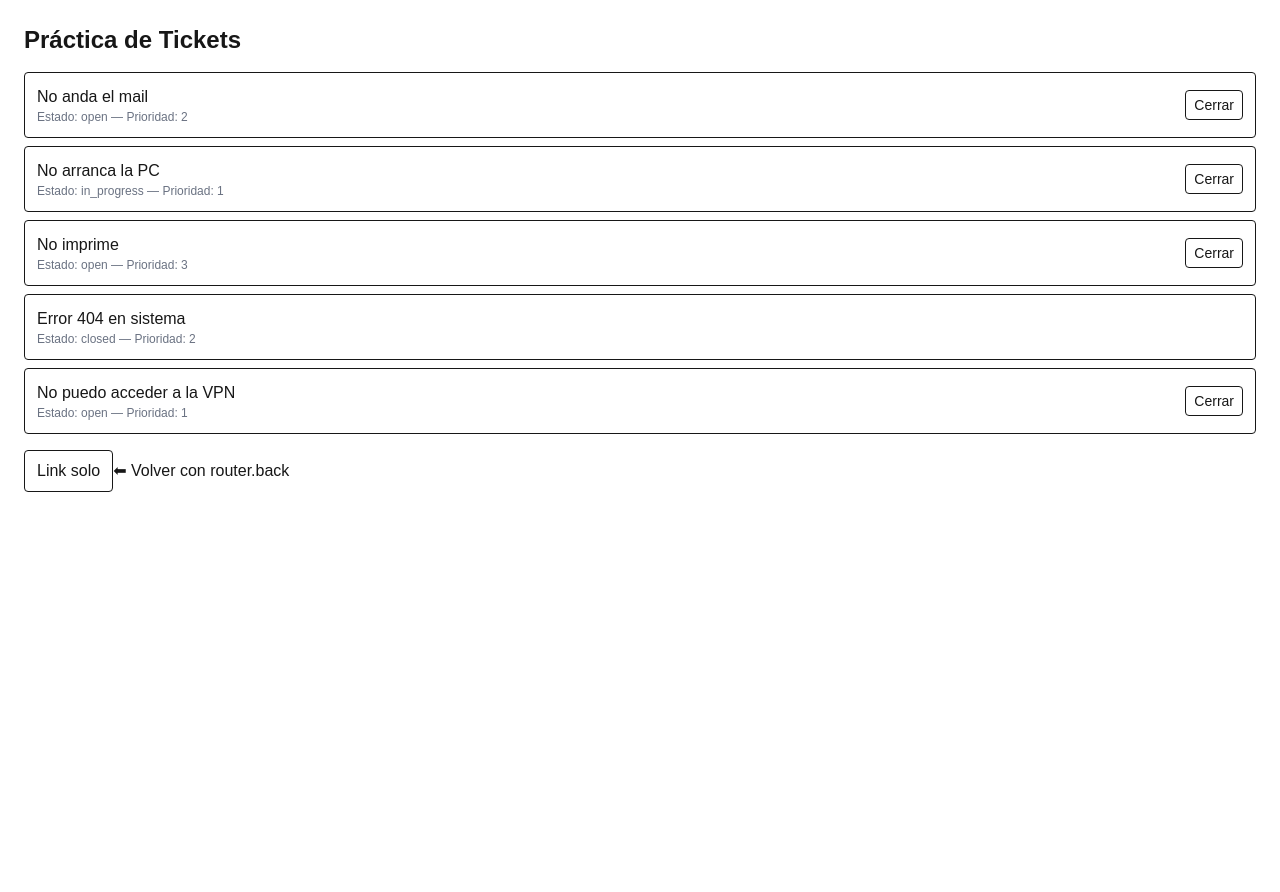
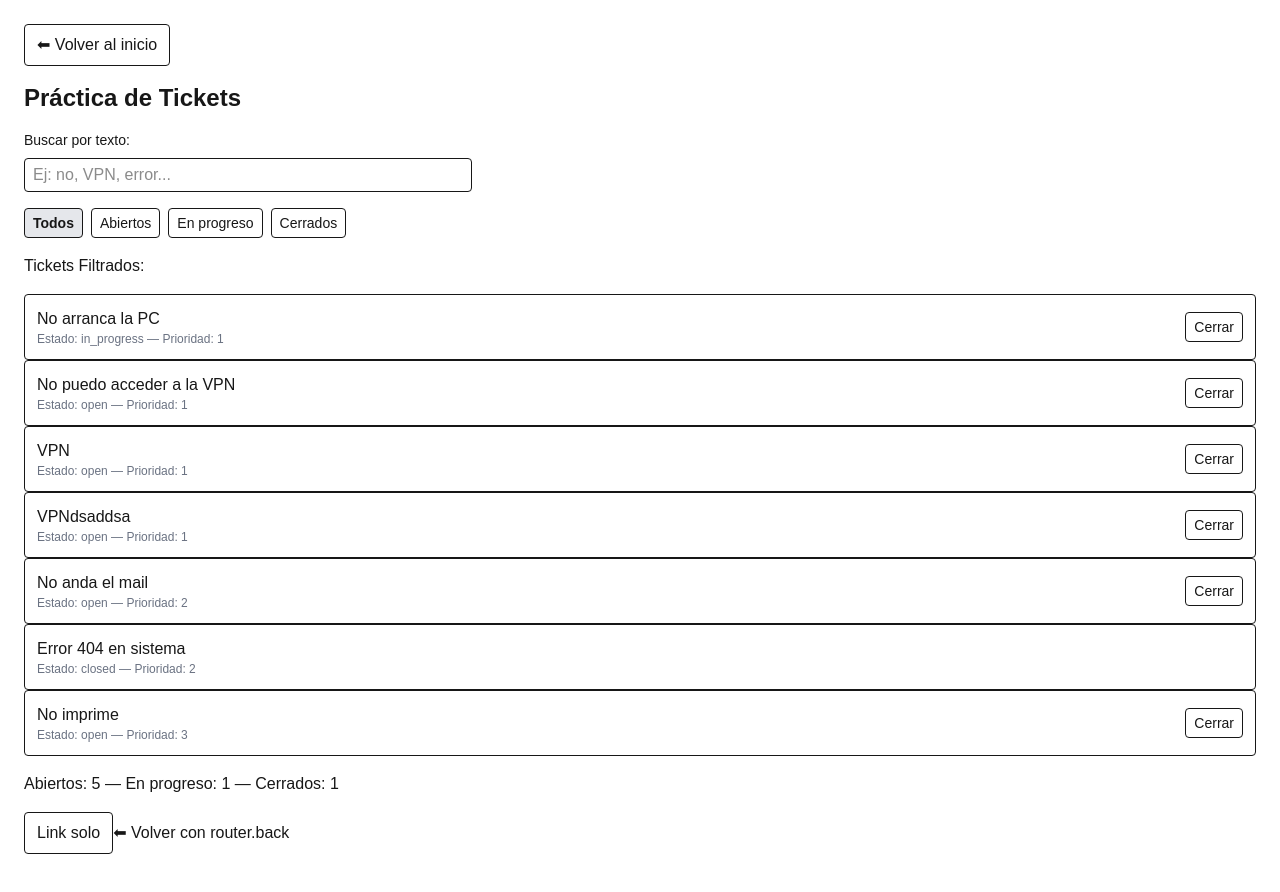
Before and after one commit to GonzaloAranza/react-practicas, a Next.js app: page /practicas/tickets in a window 1280 px wide. Before the commit the page ends 800 px from the top, so only its background shows below. Built offline with nearby package versions, Linux system fonts and the light colour scheme.

Commit message:
search logic

```diff
--- a/src/app/page.tsx
+++ b/src/app/page.tsx
@@ -1,98 +1,23 @@
 "use client";
 
-import React, { useState } from "react";
 import Link from "next/link"
 
-export default function Page() {
-  const [nombreInput, setNombreInput] = useState("");
-  const [nombreMostrado, setNombreMostrado] = useState("");
 
-  function manejarCambio(event: React.ChangeEvent<HTMLInputElement>) {
-    setNombreInput(event.target.value);
-  }
 
-  function manejarClick() {
-    setNombreMostrado(nombreInput);
-  }
 
-  const tickets = [
-  { id: 1, title: "No anda el mail", status: "open", priority: 2 },
-  { id: 2, title: "No arranca la PC", status: "in_progress", priority: 1 },
-  { id: 3, title: "No imprime", status: "open", priority: 3 },
-  { id: 4, title: "Error 404 en sistema", status: "closed", priority: 2 },
-  { id: 5, title: "No puedo acceder a la VPN", status: "open", priority: 1 },
-];
+export default function HomePage() {
+  return (
+    <main className="p-6 space-y-4">
+      <h1 className="text-2xl font-bold">Inicio</h1>
+      <p className="text-sm text-gray-600">
+        Este es el laboratorio de prácticas con React + Next.
+      </p>
 
-  return (
-    <main
-      style={{
-        minHeight: "100vh",
-        display: "flex",
-        alignItems: "center",
-        justifyContent: "center",
-        fontFamily: "sans-serif",
-        backgroundColor: "#a33434ff",
-      }}
-    >
-      <div
-        style={{
-          backgroundColor: "black",
-          padding: "24px",
-          borderRadius: "12px",
-          boxShadow: "0 4px 12px rgba(0,0,0,0.1)",
-          minWidth: "280px",
-        }}
-      >
-        <h1 style={{ marginBottom: "16px", fontSize: "20px" }}>
-          Saludo interactivo
-        </h1>
-
-        <input
-          type="text"
-          placeholder="Escribí tu nombre"
-          value={nombreInput}
-          onChange={manejarCambio}
-          style={{
-            width: "100%",
-            padding: "8px",
-            marginBottom: "12px",
-            borderRadius: "6px",
-            border: "1px solid #ccc",
-          }}
-        />
-
-        <button
-          onClick={manejarClick}
-          style={{
-            width: "100%",
-            padding: "8px",
-            borderRadius: "6px",
-            border: "none",
-            cursor: "pointer",
-            fontWeight: "bold",
-            marginBottom: "12px",
-          }}
-        >
-          Saludar
+      <Link href="/practicas/tickets">
+        <button className="border rounded px-3 py-2 hover:bg-gray-100">
+          Ir a práctica de tickets
         </button>
-
-        {nombreMostrado && (
-          <p style={{ fontSize: "16px" }}>Hola {nombreMostrado}</p>
-        )}
-
-         <Link href="/practicas/tickets">
-        <button className="border rounded px-3 py-2 hover:bg-gray-100">
-          Buton
-         </button>
       </Link>
-
-      <Link
-         href="/practicas/tickets"
-        className="inline-block border rounded px-3 py-2 hover:bg-gray-100"
->     Link solo
-      </Link>
-
-      </div>
     </main>
   );
 }
--- /dev/null
+++ b/src/app/practicas/tickets/SearchBar.tsx
@@ -0,0 +1,23 @@
+
+type searchBarProps = {
+  value: string;
+  onChange: (value:string) => void;
+};
+
+export function SearchBar ({value, onChange}:searchBarProps){
+
+  return(
+
+        <div className="space-y-2">
+            <label className="block text-sm font-medium">
+            Buscar por texto:
+            </label>
+        <input
+          className="border rounded px-2 py-1 w-full max-w-md"
+          value={value}                            // 👈 lee del estado
+          onChange={(e) => onChange(e.target.value)} // 👈 actualiza estado
+          placeholder="Ej: no, VPN, error..."
+        />
+        </div>
+  )
+}
--- /dev/null
+++ b/src/app/practicas/tickets/StatusFilter.tsx
@@ -0,0 +1,39 @@
+import type { StatusFilter as StatusFilterType } from "@/lib/tickets";
+
+
+type StatusFilterProps = {
+  value: StatusFilterType;
+  onChange: (value: StatusFilterType) => void;
+};
+
+
+export function StatusFilter({ value, onChange }: StatusFilterProps) {
+  const options: { label: string; value: StatusFilterType }[] = [
+    { label: "Todos", value: "all" },
+    { label: "Abiertos", value: "open" },
+    { label: "En progreso", value: "in_progress" },
+    { label: "Cerrados", value: "closed" },
+  ];
+
+  return (
+    <div className="flex gap-2">
+      {options.map((opt) => {
+        const isActive = opt.value === value;
+
+        return (
+          <button
+            key={opt.value}
+            type="button"
+            onClick={() => onChange(opt.value)}
+            className={
+              "border rounded px-2 py-1 text-sm " +
+              (isActive ? "bg-gray-200 font-semibold" : "hover:bg-gray-100")
+            }
+          >
+            {opt.label}
+          </button>
+        );
+      })}
+    </div>
+  );
+}
--- /dev/null
+++ b/src/app/practicas/tickets/TicketItem.tsx
@@ -0,0 +1,28 @@
+import {Ticket} from "@/lib/tickets"
+
+type TicketItemProps = {
+  ticket: Ticket;
+  onClose: (id: number) => void;
+};
+
+export function TicketItem({ ticket, onClose }: TicketItemProps) {
+  return (
+    <li className="border rounded p-3 flex items-center justify-between">
+      <div>
+        <div className="font-medium">{ticket.title}</div>
+        <div className="text-xs text-gray-500">
+          Estado: {ticket.status} — Prioridad: {ticket.priority}
+        </div>
+      </div>
+
+      {ticket.status !== "closed" && (
+        <button
+          className="text-sm border rounded px-2 py-1 hover:bg-gray-100"
+          onClick={() => onClose(ticket.id)}
+        >
+          Cerrar
+        </button>
+      )}
+    </li>
+  );
+}
--- /dev/null
+++ b/src/app/practicas/tickets/TicketList.tsx
@@ -0,0 +1,26 @@
+import type { Ticket } from "@/lib/tickets";
+import { TicketItem } from "./TicketItem";
+
+type TicketListProps = {
+    tickets: Ticket[];
+    onClose: (id: number) => void;
+};
+
+export function TicketList ({tickets, onClose} : TicketListProps){
+    if (tickets.length === 0){
+        return <p>Lista de tickets vacía</p>
+    }
+
+    return (
+        <ul>
+            {tickets.map((t)=>(
+                <TicketItem
+                key={t.id}
+                ticket={t}
+                onClose={onClose}></TicketItem>
+            ))}
+        </ul>
+    )
+
+
+}
--- /dev/null
+++ b/src/app/practicas/tickets/TicketsCounter.tsx
@@ -0,0 +1,23 @@
+import { Ticket } from "@/lib/tickets"
+import { countTicketsByStatus } from "@/lib/tickets";
+
+type TicketCounterProp = {
+  tickets: Ticket[];
+};
+
+
+
+export function TicketsCounter({tickets} : TicketCounterProp) {
+
+const {
+    open,
+    in_progress,
+    closed,
+} = countTicketsByStatus(tickets);
+
+    return(
+          <div>
+    Abiertos: {open} — En progreso: {in_progress} — Cerrados: {closed}
+  </div>
+    )
+}
--- a/src/app/practicas/tickets/page.tsx
+++ b/src/app/practicas/tickets/page.tsx
@@ -1,27 +1,67 @@
 "use client";
+import Link from "next/link"
+import { useState } from "react";
+import { mockTickets, type Ticket, type StatusFilter as StatusFilterType , closeTickets , searchTicketsByText, filterTicketsByStatus} from "@/lib/tickets";
+import { useRouter } from "next/navigation";
+import { TicketList } from "./TicketList";
+import { SearchBar } from "./SearchBar";
+import { TicketsCounter } from "./TicketsCounter";
+import { StatusFilter } from "./StatusFilter";
 
-import { useState } from "react";
-import { mockTickets, type Ticket, closeTickets } from "@/lib/tickets";
-import Link from "next/link"
-import { useRouter } from "next/navigation";
+
+
 
 
 export default function TicketsPracticePage() {
-        const router = useRouter();
+    const router = useRouter();
 
 
     // estado inicial: los mockTickets
   const [tickets, setTickets] = useState<Ticket[]>(mockTickets);
+  const [searchTicket, setSearchTicket] = useState("");
+  const [statusFilter, setStatusFilter] = useState<StatusFilterType>("all")
+
+
+
 
   const handleClose = (id: number) => {
     setTickets((prev) => closeTickets(prev, id));
   };
 
+
+
+let visibleTickets = tickets;
+
+visibleTickets = filterTicketsByStatus(searchTicketsByText(visibleTickets, searchTicket),statusFilter);
+
+
+
   return (
     <main className="p-6 space-y-4">
+       <Link href={"/"}
+        className="inline-block border rounded px-3 py-2 hover:bg-gray-100"
+        >
+               ⬅ Volver al inicio
+
+       </Link>
+
+
+
       <h1 className="text-2xl font-bold">Práctica de Tickets</h1>
 
-      <ul className="space-y-2">
+
+      <SearchBar
+      value = {searchTicket}
+      onChange={setSearchTicket}>
+      </SearchBar>
+
+      <StatusFilter
+      value={statusFilter}
+      onChange={setStatusFilter}>
+
+      </StatusFilter>
+
+      {/*}<ul className="space-y-2">
         {tickets.map((t) => (
           <li
             key={t.id}
@@ -44,13 +84,25 @@ export default function TicketsPracticePage() {
             )}
           </li>
         ))}
-      </ul>
+      </ul>{*/}
 
+        <h1>Tickets Filtrados:</h1>
+
+        <TicketList
+        tickets={visibleTickets}
+        onClose={handleClose}>
+        </TicketList>
+
+
+
+        <TicketsCounter
+        tickets = {tickets}
+        ></TicketsCounter>
          <Link
          href="/"
         className="inline-block border rounded px-3 py-2 hover:bg-gray-100"
 >            Link solo
-      </Link>
+        </Link>
 
         <button onClick={() => router.back()}>
         ⬅ Volver con router.back
--- a/src/app/practicasDeLogica/JS/reduce.js
+++ b/src/app/practicasDeLogica/JS/reduce.js
@@ -1,3 +1,13 @@
+const tickets = [
+  { id: 1, title: "No anda el mail", status: "open", priority: 2 },
+  { id: 2, title: "No arranca la PC", status: "in_progress", priority: 1 },
+  { id: 3, title: "No imprime", status: "open", priority: 3 },
+  { id: 4, title: "Error 404 en sistema", status: "closed", priority: 2 },
+  { id: 5, title: "No puedo acceder a la VPN", status: "open", priority: 1 },
+];
+
+
+
 function countTicketsByStatus(tickets) {
   return tickets.reduce(
     (acc, ticket) => {
@@ -13,3 +23,6 @@ function countTicketsByStatus(tickets) {
     { open: 0, in_progress: 0, closed: 0 } // valor inicial
   );
 }
+
+
+countTicketsByStatus (tickets);
--- a/src/lib/tickets.ts
+++ b/src/lib/tickets.ts
@@ -1,4 +1,5 @@
 export type TicketStatus = "open" | "in_progress" | "closed";
+export type StatusFilter = "all" | TicketStatus;
 
 export type Ticket = {
   id: number;
@@ -13,6 +14,8 @@ export const mockTickets: Ticket[] = [
   { id: 3, title: "No imprime", status: "open", priority: 3 },
   { id: 4, title: "Error 404 en sistema", status: "closed", priority: 2 },
   { id: 5, title: "No puedo acceder a la VPN", status: "open", priority: 1 },
+  { id: 6, title: "VPN", status: "open", priority: 1 },
+  { id: 7, title: "VPNdsaddsa", status: "open", priority: 1 },
 ];
 
 // función para cerrar un ticket SIN mutar el array
@@ -21,3 +24,45 @@ export function closeTickets(tickets: Ticket[], id: number): Ticket[] {
     t.id === id ? { ...t, status: "closed" } : { ...t }
   );
 }
+
+export function searchTicketsByText(
+  tickets: Ticket[],
+  text: string
+): Ticket[] {
+  const lower = text.toLowerCase().trim();
+  return tickets.filter((t) => t.title.toLowerCase().includes(lower));
+}
+
+
+export function countTicketsByStatus(tickets:Ticket[]) : {open: number;in_progress: number;closed: number}{
+
+  return tickets.reduce((acc, t) => {
+
+    if (t.status === "open")
+      acc.open++;
+    if (t.status === "in_progress")
+      acc.in_progress++;
+    if (t.status === "closed")
+      acc.closed++;
+    return acc;
+  }, { open: 0, in_progress: 0, closed: 0 });
+
+
+
+}
+
+
+export function filterTicketsByStatus(
+  tickets: Ticket[],
+  status: StatusFilter
+): Ticket[] {
+  if (status === "all") {
+    // NO filtramos por estado, solo ordenamos
+    return [...tickets].sort((a, b) => a.priority - b.priority);
+  }
+
+  // Si no es "all", entonces es "open" | "in_progress" | "closed"
+  return tickets
+    .filter((t) => t.status === status)
+    .sort((a, b) => a.priority - b.priority);
+}
```
